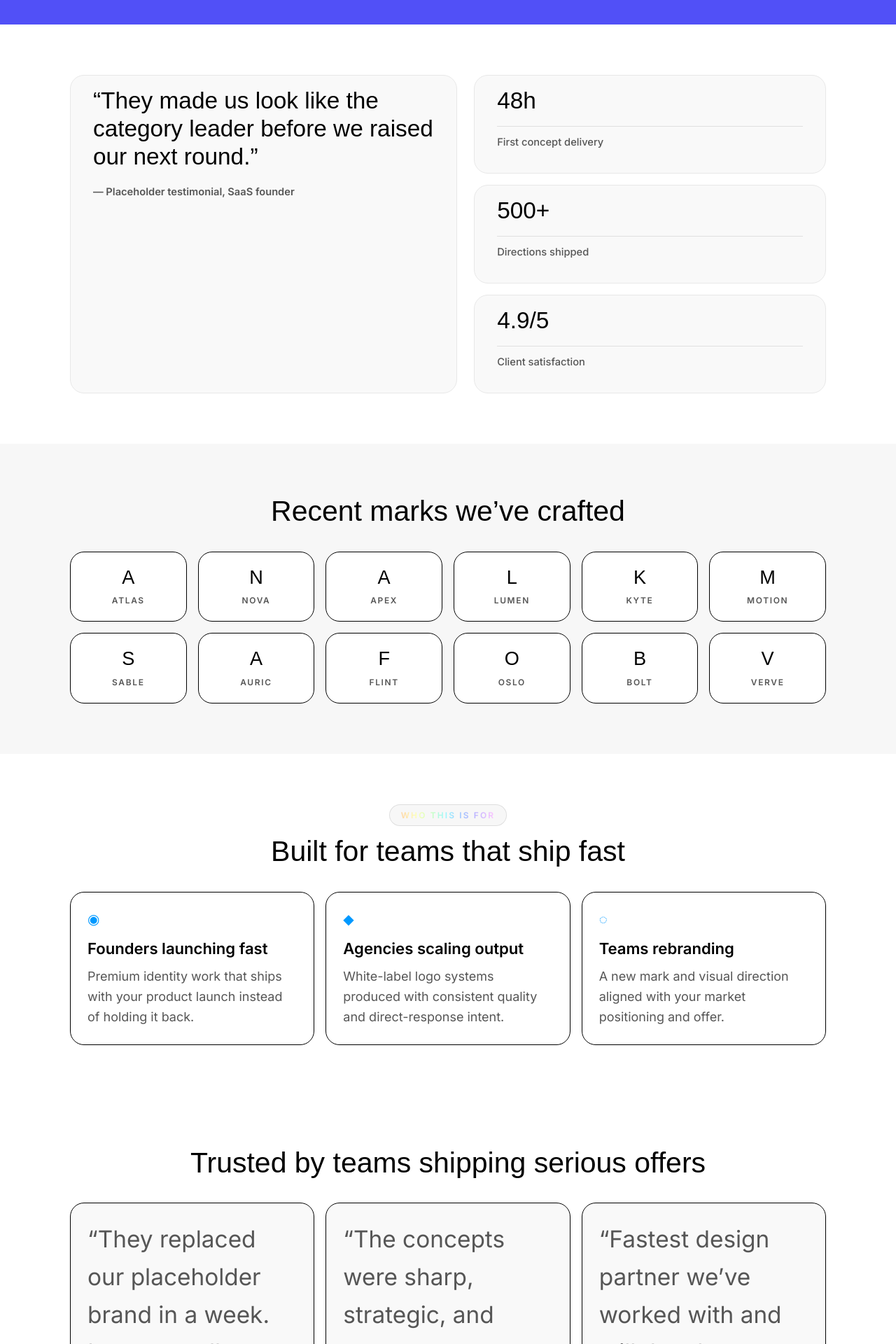
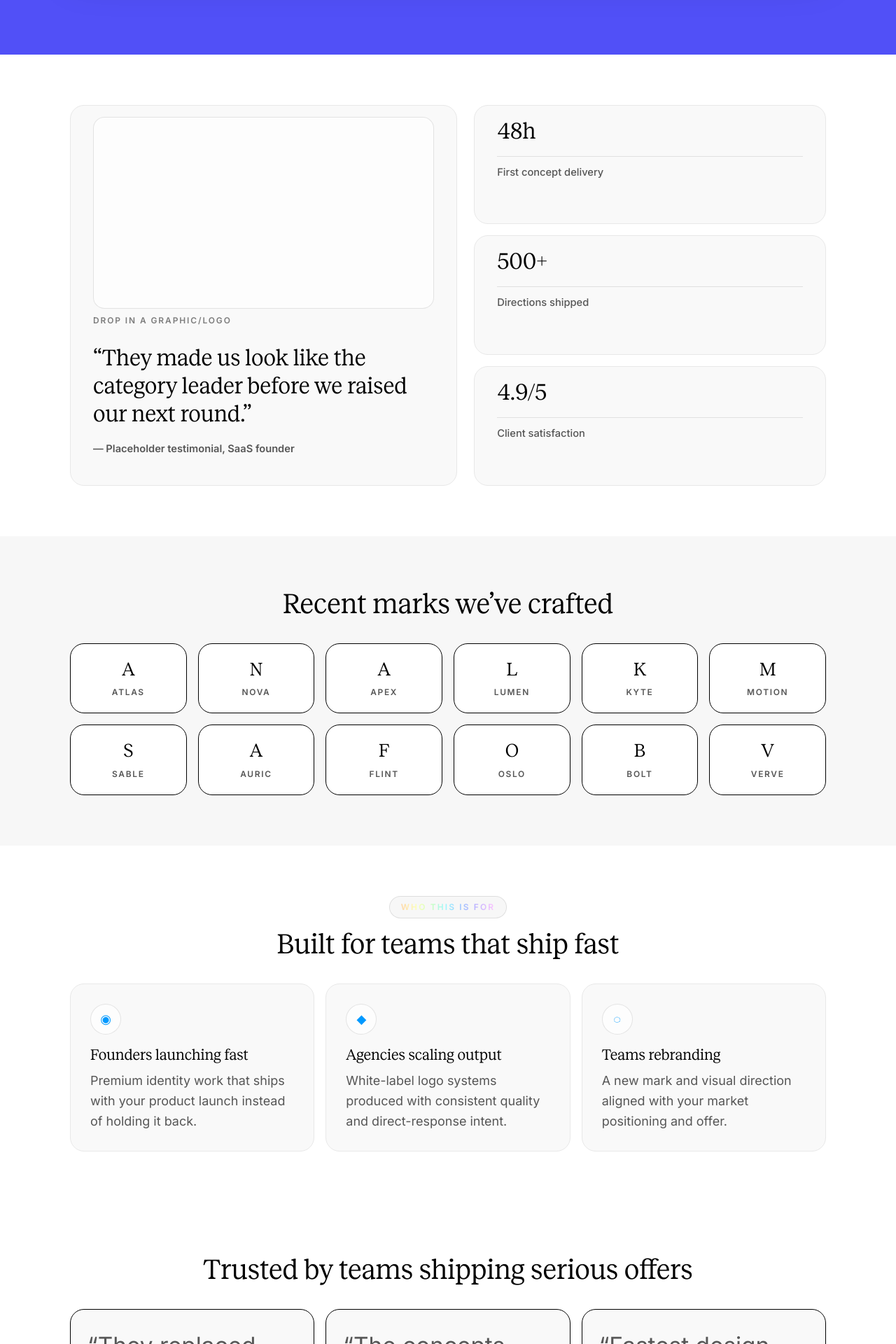
Before and after one commit to gericomaverick/logo-fountain, a Next.js app in the folder apps/web/: page / in a window 1280 px wide. Shown: the part 880-2800 px from the top of the page at 70% size. Built offline with nearby package versions, Linux system fonts and the light colour scheme; a web font is replaced by a local one.

Commit message:
refactor(web): revert headings to Reckless and enrich proof/segments sections

```diff
--- a/apps/web/src/app/globals.css
+++ b/apps/web/src/app/globals.css
@@ -10,7 +10,7 @@
   --color-background: var(--background);
   --color-foreground: var(--foreground);
   --font-sans: var(--font-inter);
-  --font-display: var(--font-sfizia);
+  --font-display: var(--font-reckless);
 }
 
 * {
--- a/apps/web/src/components/marketing/sections.tsx
+++ b/apps/web/src/components/marketing/sections.tsx
@@ -157,7 +157,7 @@ export function HeroCenter({
       <SectionContainer yClass="pb-24 pt-12 md:pb-32 md:pt-16">
         {eyebrow?.trim() ? <HeroEyebrowPill>{eyebrow}</HeroEyebrowPill> : null}
         <HeroHello>{hello}</HeroHello>
-        <h1 className="font-display mt-3 max-w-5xl text-[length:var(--step-7)] leading-[1.02] tracking-tight">{title}</h1>
+        <h1 className="font-display mt-3 max-w-5xl text-[length:var(--step-8)] leading-[1.02] tracking-tight">{title}</h1>
         <p className="mt-6 max-w-2xl text-[length:var(--step-0)] leading-relaxed text-white/80">{body}</p>
         <div className="mt-9 flex flex-col items-start gap-3 sm:flex-row sm:items-center">
           <Link href={primary.href} className="lf-btn lf-btn--primary">
@@ -180,6 +180,10 @@ export function ProofStatsRow({ quote, byline, stats }: { quote: string; byline:
       <SectionContainer>
         <div className="grid gap-6 lg:grid-cols-[1.1fr_1fr]">
           <article className={`${sectionTokens.radius} ${sectionTokens.subtleBorder} ${sectionTokens.mutedCard} px-8 pb-10 pt-4`}>
+            <div className="mb-6">
+              <div className="aspect-[16/9] w-full rounded-[16px] border border-black/10 bg-white/60" aria-hidden />
+              <p className="mt-2 text-[length:var(--step--2)] font-semibold uppercase tracking-[0.16em] text-black/50">Drop in a graphic/logo</p>
+            </div>
             <p className="font-display text-[length:var(--step-3)] leading-[1.2] text-black">“{quote}”</p>
             <p className="mt-5 text-[length:var(--step--1)] font-semibold text-muted">{byline}</p>
           </article>
@@ -200,7 +204,26 @@ export function LogoWall({ title, logos }: { title: string; logos: string[] }) {
 }
 
 export function SegmentCards({ eyebrow, title, items }: { eyebrow: string; title: string; items: Array<{ title: string; body: string; icon: string }> }) {
-  return <section className="bg-white"><SectionContainer><div className="flex justify-center">{eyebrow?.trim() ? <PretitlePill variant="light">{eyebrow}</PretitlePill> : null}</div><h2 className="font-display mx-auto mt-3 max-w-3xl text-center text-[length:var(--step-4)] leading-tight">{title}</h2><div className="mt-8 grid gap-4 md:grid-cols-3">{items.map((item) => (<article key={item.title} className="rounded-[20px] border border-black bg-white p-6"><span className="text-xl text-[rgb(0,153,255)]">{item.icon}</span><h3 className="mt-3 text-[length:var(--step-1)] font-semibold">{item.title}</h3><p className="mt-2 text-[length:var(--step-0)] leading-relaxed text-muted">{item.body}</p></article>))}</div></SectionContainer></section>;
+  return (
+    <section className="bg-white">
+      <SectionContainer>
+        <div className="flex justify-center">{eyebrow?.trim() ? <PretitlePill variant="light">{eyebrow}</PretitlePill> : null}</div>
+        <h2 className="font-display mx-auto mt-3 max-w-3xl text-center text-[length:var(--step-4)] leading-tight">{title}</h2>
+
+        <div className="mt-8 grid gap-4 md:grid-cols-3">
+          {items.map((item) => (
+            <article key={item.title} className={`${sectionTokens.radius} ${sectionTokens.subtleBorder} ${sectionTokens.mutedCard} p-7`}>
+              <div className="inline-flex h-11 w-11 items-center justify-center rounded-full border border-black/10 bg-white/70 text-[rgb(0,153,255)]">
+                <span className="text-lg">{item.icon}</span>
+              </div>
+              <h3 className="font-display mt-4 text-[length:var(--step-1)] leading-tight text-black">{item.title}</h3>
+              <p className="mt-2 text-[length:var(--step-0)] leading-relaxed text-muted">{item.body}</p>
+            </article>
+          ))}
+        </div>
+      </SectionContainer>
+    </section>
+  );
 }
 
 export function TestimonialCardsRow({ title, items }: { title: string; items: Array<{ quote: string; byline: string }> }) {
```
